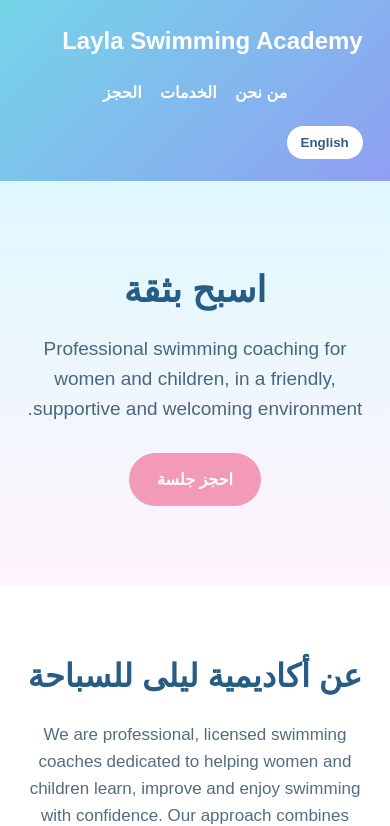
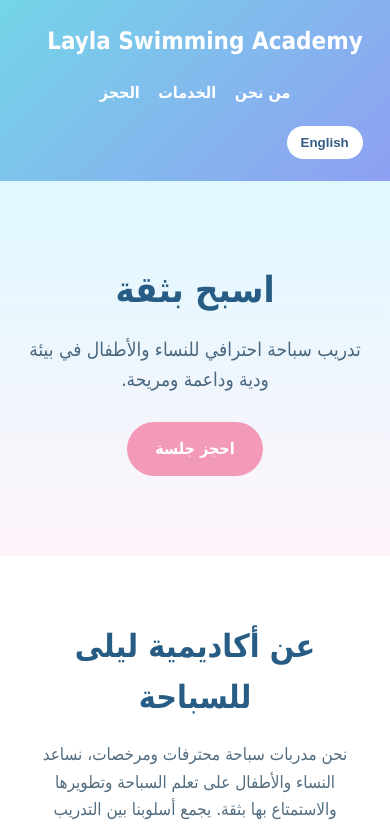
Before and after one commit to lailasamir006-web/swimming-academy, a plain HTML site: page index.html in a window 390 px wide. Both pictures are taken after a click on the button "العربية". Shown: the top 826 px of the page. Drawn offline with Linux system fonts and the light colour scheme.

Commit message:
Update index.html

```diff
--- a/index.html
+++ b/index.html
@@ -1,314 +1,117 @@
 <!DOCTYPE html>
-<html lang="en">
+<html lang="en" dir="ltr">
 <head>
   <meta charset="UTF-8">
   <meta name="viewport" content="width=device-width, initial-scale=1.0">
   <title>Layla Swimming Academy</title>
-
   <style>
-    * {
-      box-sizing: border-box;
-      margin: 0;
-      padding: 0;
-    }
-
-    body {
-      font-family: Arial, sans-serif;
-      color: #17324d;
-      background: #f8fcff;
-      line-height: 1.6;
-    }
-
-    header {
-      background: linear-gradient(135deg, #74d5e8, #8f9ff2);
-      color: white;
-      padding: 22px 7%;
-      display: flex;
-      justify-content: space-between;
-      align-items: center;
-      gap: 20px;
-    }
-
-    .logo {
-      font-size: 24px;
-      font-weight: bold;
-    }
-
-    nav a {
-      color: white;
-      text-decoration: none;
-      margin-left: 20px;
-      font-weight: bold;
-    }
-
-    .language {
-      background: white;
-      color: #315b85;
-      border: none;
-      padding: 9px 14px;
-      border-radius: 20px;
-      cursor: pointer;
-      font-weight: bold;
-    }
-
-    .hero {
-      padding: 80px 7%;
-      text-align: center;
-      background: linear-gradient(180deg, #dff8ff, #fff4fb);
-    }
-
-    .hero h1 {
-      font-size: 48px;
-      color: #275d85;
-      margin-bottom: 15px;
-    }
-
-    .hero p {
-      max-width: 700px;
-      margin: 0 auto 28px;
-      font-size: 19px;
-      color: #48677f;
-    }
-
-    .button {
-      display: inline-block;
-      background: #f39ab8;
-      color: white;
-      text-decoration: none;
-      padding: 14px 28px;
-      border-radius: 30px;
-      font-weight: bold;
-    }
-
-    section {
-      padding: 65px 7%;
-      text-align: center;
-    }
-
-    section h2 {
-      color: #275d85;
-      font-size: 32px;
-      margin-bottom: 18px;
-    }
-
-    .about {
-      background: white;
-    }
-
-    .about p {
-      max-width: 750px;
-      margin: auto;
-      color: #536d80;
-      font-size: 17px;
-    }
-
-    .cards {
-      display: grid;
-      grid-template-columns: repeat(auto-fit, minmax(220px, 1fr));
-      gap: 22px;
-      margin-top: 30px;
-    }
-
-    .card {
-      background: white;
-      padding: 30px 22px;
-      border-radius: 22px;
-      box-shadow: 0 8px 25px rgba(40, 90, 120, 0.10);
-    }
-
-    .card h3 {
-      color: #e878a0;
-      margin-bottom: 10px;
-    }
-
-    .booking {
-      background: linear-gradient(135deg, #e6faff, #fff0f7);
-    }
-
-    .booking-options {
-      display: flex;
-      justify-content: center;
-      gap: 20px;
-      flex-wrap: wrap;
-      margin: 30px 0;
-    }
-
-    .option {
-      background: white;
-      border: 2px solid #9bdde8;
-      border-radius: 18px;
-      padding: 22px 35px;
-      min-width: 210px;
-    }
-
-    .option strong {
-      display: block;
-      font-size: 22px;
-      color: #275d85;
-      margin-bottom: 5px;
-    }
-
-    footer {
-      background: #275d85;
-      color: white;
-      text-align: center;
-      padding: 25px;
-    }
-
-    @media (max-width: 700px) {
-      header {
-        flex-wrap: wrap;
-      }
-
-      nav {
-        width: 100%;
-        text-align: center;
-      }
-
-      nav a {
-        margin: 0 7px;
-      }
-
-      .hero h1 {
-        font-size: 36px;
-      }
-    }
+    * { box-sizing: border-box; margin: 0; padding: 0; }
+    body { font-family: Arial, sans-serif; color: #17324d; background: #f8fcff; line-height: 1.6; }
+    header { background: linear-gradient(135deg, #74d5e8, #8f9ff2); color: white; padding: 22px 7%; display: flex; justify-content: space-between; align-items: center; gap: 20px; }
+    .logo { font-size: 24px; font-weight: bold; }
+    nav a { color: white; text-decoration: none; margin-left: 20px; font-weight: bold; }
+    .language { background: white; color: #315b85; border: none; padding: 9px 14px; border-radius: 20px; cursor: pointer; font-weight: bold; }
+    .hero { padding: 80px 7%; text-align: center; background: linear-gradient(180deg, #dff8ff, #fff4fb); }
+    .hero h1 { font-size: 48px; color: #275d85; margin-bottom: 15px; }
+    .hero p { max-width: 700px; margin: 0 auto 28px; font-size: 19px; color: #48677f; }
+    .button { display: inline-block; background: #f39ab8; color: white; text-decoration: none; padding: 14px 28px; border-radius: 30px; font-weight: bold; }
+    section { padding: 65px 7%; text-align: center; }
+    section h2 { color: #275d85; font-size: 32px; margin-bottom: 18px; }
+    .about { background: white; }
+    .about p { max-width: 750px; margin: auto; color: #536d80; font-size: 17px; }
+    .cards { display: grid; grid-template-columns: repeat(auto-fit, minmax(220px, 1fr)); gap: 22px; margin-top: 30px; }
+    .card { background: white; padding: 30px 22px; border-radius: 22px; box-shadow: 0 8px 25px rgba(40, 90, 120, 0.10); }
+    .card h3 { color: #e878a0; margin-bottom: 10px; }
+    .booking { background: linear-gradient(135deg, #e6faff, #fff0f7); }
+    .booking-options { display: flex; justify-content: center; gap: 20px; flex-wrap: wrap; margin: 30px 0; }
+    .option { background: white; border: 2px solid #9bdde8; border-radius: 18px; padding: 22px 35px; min-width: 210px; }
+    .option strong { display: block; font-size: 22px; color: #275d85; margin-bottom: 5px; }
+    footer { background: #275d85; color: white; text-align: center; padding: 25px; }
+    html[dir="rtl"] body { font-family: Tahoma, Arial, sans-serif; }
+    html[dir="rtl"] nav a { margin-left: 0; margin-right: 20px; }
+    @media (max-width: 700px) { header { flex-wrap: wrap; } nav { width: 100%; text-align: center; } nav a, html[dir="rtl"] nav a { margin: 0 7px; } .hero h1 { font-size: 36px; } }
   </style>
 </head>
-
 <body>
-
   <header>
     <div class="logo">Layla Swimming Academy</div>
-
-  <nav>
-    <a href="#about">About</a>
-    <a href="#services">Services</a>
-    <a href="#booking">Book</a>
+    <nav aria-label="Main navigation">
+      <a href="#about" data-i18n="nav.about">About</a>
+      <a href="#services" data-i18n="nav.services">Services</a>
+      <a href="#booking" data-i18n="nav.booking">Book</a>
     </nav>
-
-  <button class="language">العربية</button>
+    <button class="language" type="button" aria-label="Switch language" data-i18n="language.switch">العربية</button>
   </header>
 
   <section class="hero">
-  <h1>Swim With Confidence</h1>
-  <p>
-    Professional swimming coaching for women and children,
-    in a friendly, supportive and welcoming environment.
-  </p>
-  <a class="button" href="#booking">Book a Session</a>
+    <h1 data-i18n="hero.title">Swim With Confidence</h1>
+    <p data-i18n="hero.description">Professional swimming coaching for women and children, in a friendly, supportive and welcoming environment.</p>
+    <a class="button" href="#booking" data-i18n="hero.cta">Book a Session</a>
   </section>
 
   <section class="about" id="about">
-  <h2>About Layla Swimming Academy</h2>
-  <p>
-    We are professional, licensed swimming coaches dedicated to helping
-    women and children learn, improve and enjoy swimming with confidence.
-    Our approach combines professional coaching with a safe and encouraging
-    atmosphere for every swimmer.
-  </p>
+    <h2 data-i18n="about.title">About Layla Swimming Academy</h2>
+    <p data-i18n="about.description">We are professional, licensed swimming coaches dedicated to helping women and children learn, improve and enjoy swimming with confidence. Our approach combines professional coaching with a safe and encouraging atmosphere for every swimmer.</p>
   </section>
 
   <section id="services">
-  <h2>What We Offer</h2>
-
+    <h2 data-i18n="services.title">What We Offer</h2>
     <div class="cards">
-    <div class="card">
-      <h3>Children's Swimming</h3>
-      <p>
-        Friendly swimming lessons designed to help children build
-        confidence and develop strong swimming skills.
-      </p>
-    </div>
-
-    <div class="card">
-      <h3>Women's Swimming</h3>
-      <p>
-        Professional coaching in a comfortable and supportive environment
-        for women of different swimming levels.
-      </p>
-    </div>
-
-    <div class="card">
-      <h3>Swimming Skills</h3>
-      <p>
-        Improve technique, confidence, water safety and overall swimming ability.
-      </p>
-    </div>
-
-    <div class="card">
-      <h3>Aqua Therapy</h3>
-      <p>
-        Aqua therapy services may be available in the future.
-        More details will be announced soon.
-      </p>
-    </div>
+      <div class="card"><h3 data-i18n="services.children.title">Children's Swimming</h3><p data-i18n="services.children.description">Friendly swimming lessons designed to help children build confidence and develop strong swimming skills.</p></div>
+      <div class="card"><h3 data-i18n="services.women.title">Women's Swimming</h3><p data-i18n="services.women.description">Professional coaching in a comfortable and supportive environment for women of different swimming levels.</p></div>
+      <div class="card"><h3 data-i18n="services.skills.title">Swimming Skills</h3><p data-i18n="services.skills.description">Improve technique, confidence, water safety and overall swimming ability.</p></div>
+      <div class="card"><h3 data-i18n="services.aqua.title">Aqua Therapy</h3><p data-i18n="services.aqua.description">Aqua therapy services may be available in the future. More details will be announced soon.</p></div>
     </div>
   </section>
 
   <section class="booking" id="booking">
-  <h2>Book a Swimming Session</h2>
-
-  <p>Choose one or two sessions when booking.</p>
-
+    <h2 data-i18n="booking.title">Book a Swimming Session</h2>
+    <p data-i18n="booking.intro">Choose one or two sessions when booking.</p>
     <div class="booking-options">
-    <div class="option">
-      <strong>1 Session</strong>
-      60 minutes
+      <div class="option"><strong data-i18n="booking.sessionOne">1 Session</strong><span data-i18n="booking.sixtyMinutes">60 minutes</span></div>
+      <div class="option"><strong data-i18n="booking.sessionTwo">2 Sessions</strong><span data-i18n="booking.oneTwentyMinutes">120 minutes</span></div>
     </div>
-
-    <div class="option">
-      <strong>2 Sessions</strong>
-      120 minutes
-    </div>
-  </div>
-
-  <a class="button" href="#">Start Booking</a>
+    <a class="button" href="#" data-i18n="booking.cta">Start Booking</a>
   </section>
 
-<footer>
-  © 2026 Layla Swimming Academy
-</footer>
+  <footer>© 2026 Layla Swimming Academy</footer>
+
   <script>
-const translations = {
-  "About": "من نحن",
-  "Services": "الخدمات",
-  "Book": "الحجز",
-  "العربية": "English",
-  "Swim With Confidence": "اسبح بثقة",
-  "Professional swimming coaching for women and children, in a friendly, supportive and welcoming environment.": "تدريب سباحة احترافي للنساء والأطفال في بيئة ودية وداعمة ومريحة.",
-  "Book a Session": "احجز جلسة",
-  "About Layla Swimming Academy": "عن أكاديمية ليلى للسباحة",
-  "Children's Swimming": "سباحة الأطفال",
-  "Women's Swimming": "سباحة النساء",
-  "Swimming Skills": "مهارات السباحة",
-  "Aqua Therapy": "العلاج المائي",
-  "Book a Swimming Session": "احجز جلسة سباحة",
-  "Choose one or two sessions when booking.": "اختر جلسة واحدة أو جلستين عند الحجز.",
-  "1 Session": "جلسة واحدة",
-  "2 Sessions": "جلستان",
-  "60 minutes": "60 دقيقة",
-  "120 minutes": "120 دقيقة",
-  "Start Booking": "ابدأ الحجز",
-  "© 2026 Layla Swimming Academy": "© 2026 أكاديمية ليلى للسباحة"
+    // Add a data-i18n key to any new visible text, then add English and Arabic here.
+    // Future booking forms can use keys such as booking.dateLabel and booking.coaches.layla.
+    const content = {
+      en: {
+        "nav.about": "About", "nav.services": "Services", "nav.booking": "Book", "language.switch": "العربية",
+        "hero.title": "Swim With Confidence", "hero.description": "Professional swimming coaching for women and children, in a friendly, supportive and welcoming environment.", "hero.cta": "Book a Session",
+        "about.title": "About Layla Swimming Academy", "about.description": "We are professional, licensed swimming coaches dedicated to helping women and children learn, improve and enjoy swimming with confidence. Our approach combines professional coaching with a safe and encouraging atmosphere for every swimmer.",
+        "services.title": "What We Offer", "services.children.title": "Children's Swimming", "services.children.description": "Friendly swimming lessons designed to help children build confidence and develop strong swimming skills.", "services.women.title": "Women's Swimming", "services.women.description": "Professional coaching in a comfortable and supportive environment for women of different swimming levels.", "services.skills.title": "Swimming Skills", "services.skills.description": "Improve technique, confidence, water safety and overall swimming ability.", "services.aqua.title": "Aqua Therapy", "services.aqua.description": "Aqua therapy services may be available in the future. More details will be announced soon.",
+        "booking.title": "Book a Swimming Session", "booking.intro": "Choose one or two sessions when booking.", "booking.sessionOne": "1 Session", "booking.sessionTwo": "2 Sessions", "booking.sixtyMinutes": "60 minutes", "booking.oneTwentyMinutes": "120 minutes", "booking.cta": "Start Booking",
+        "booking.dateLabel": "Preferred date", "booking.timeLabel": "Preferred time", "booking.coachLabel": "Choose a coach", "booking.sessionLabel": "Session type", "booking.availability.available": "Available", "booking.availability.unavailable": "Unavailable", "booking.confirmation": "Your booking request has been received."
+      },
+      ar: {
+        "nav.about": "من نحن", "nav.services": "الخدمات", "nav.booking": "الحجز", "language.switch": "English",
+        "hero.title": "اسبح بثقة", "hero.description": "تدريب سباحة احترافي للنساء والأطفال في بيئة ودية وداعمة ومريحة.", "hero.cta": "احجز جلسة",
+        "about.title": "عن أكاديمية ليلى للسباحة", "about.description": "نحن مدربات سباحة محترفات ومرخصات، نساعد النساء والأطفال على تعلم السباحة وتطويرها والاستمتاع بها بثقة. يجمع أسلوبنا بين التدريب الاحترافي والبيئة الآمنة والمشجعة لكل سبّاح.",
+        "services.title": "ما نقدمه", "services.children.title": "سباحة الأطفال", "services.children.description": "دروس سباحة ودية تساعد الأطفال على بناء الثقة وتطوير مهارات سباحة قوية.", "services.women.title": "سباحة النساء", "services.women.description": "تدريب احترافي في بيئة مريحة وداعمة للنساء بمستويات سباحة مختلفة.", "services.skills.title": "مهارات السباحة", "services.skills.description": "طوّري التقنية والثقة والسلامة في الماء والقدرة العامة على السباحة.", "services.aqua.title": "العلاج المائي", "services.aqua.description": "قد تتوفر خدمات العلاج المائي في المستقبل. سيتم الإعلان عن مزيد من التفاصيل قريبًا.",
+        "booking.title": "احجز جلسة سباحة", "booking.intro": "اختر جلسة واحدة أو جلستين عند الحجز.", "booking.sessionOne": "جلسة واحدة", "booking.sessionTwo": "جلستان", "booking.sixtyMinutes": "60 دقيقة", "booking.oneTwentyMinutes": "120 دقيقة", "booking.cta": "ابدأ الحجز",
+        "booking.dateLabel": "التاريخ المفضل", "booking.timeLabel": "الوقت المفضل", "booking.coachLabel": "اختاري مدربة", "booking.sessionLabel": "نوع الجلسة", "booking.availability.available": "متاح", "booking.availability.unavailable": "غير متاح", "booking.confirmation": "تم استلام طلب الحجز الخاص بك."
+      }
     };
 
-let arabic = false;
-
-document.querySelector(".language").addEventListener("click", function () {
-  arabic = !arabic;
-
-  document.querySelectorAll("body *").forEach(element => {
-    if (element.children.length === 0) {
-      const text = element.textContent.trim();
-      if (translations[text]) {
-        element.textContent = arabic ? translations[text] : Object.keys(translations).find(key => translations[key] === text) || text;
-      }
-    }
+    let language = "en";
+    const applyLanguage = () => {
+      const dictionary = content[language];
+      document.querySelectorAll("[data-i18n]").forEach((element) => {
+        const key = element.dataset.i18n;
+        if (dictionary[key]) element.textContent = dictionary[key];
       });
-
-  document.documentElement.dir = arabic ? "rtl" : "ltr";
-  document.documentElement.lang = arabic ? "ar" : "en";
+      document.documentElement.lang = language;
+      document.documentElement.dir = language === "ar" ? "rtl" : "ltr";
+      document.querySelector(".language").setAttribute("aria-label", language === "ar" ? "Switch to English" : "التبديل إلى العربية");
+    };
+    document.querySelector(".language").addEventListener("click", () => {
+      language = language === "en" ? "ar" : "en";
+      applyLanguage();
     });
   </script>
 </body>
```
Lines whose indentation alone changed are shown as unchanged.
